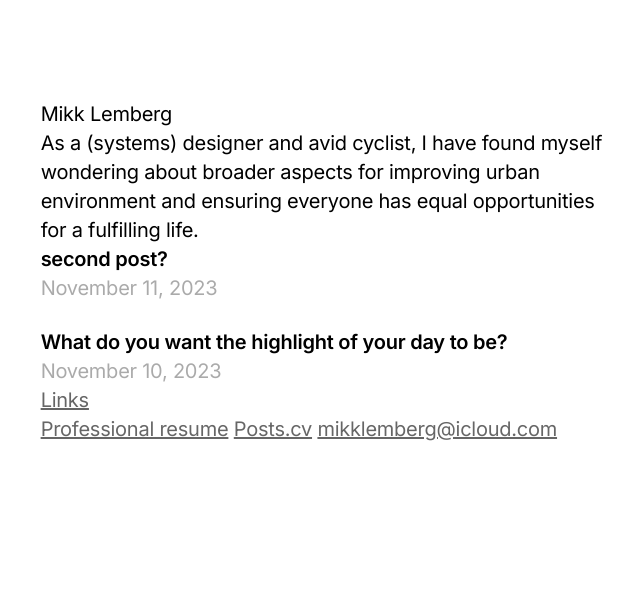
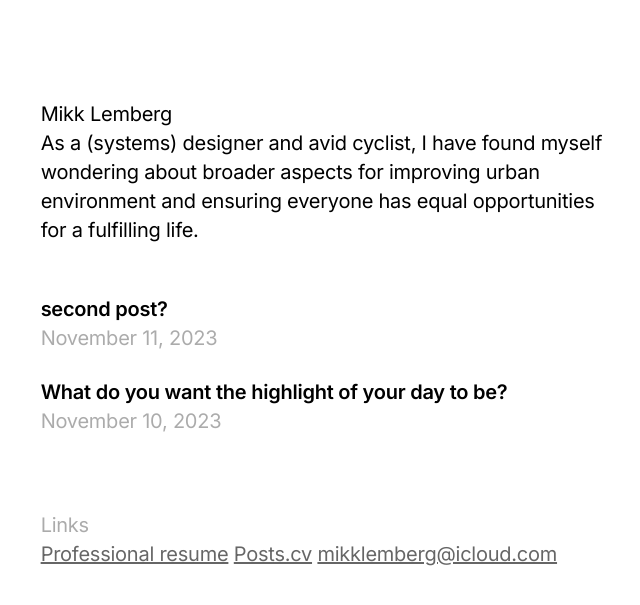
Before and after one commit to mikklemberg/My-personal-notes, a Jekyll site: the page built from README.md, in a window 1280 px wide. Shown: the top 605 px of the page, without its empty margins (311-951 px from the left). Built offline with Jekyll 4.4.1, drawn with Linux system fonts in a browser that asks for light colours; our own code applies the rules of GitHub Pages for plain Markdown files.

Commit message:
Update style.css

```diff
--- a/assets/css/style.css
+++ b/assets/css/style.css
@@ -23,6 +23,7 @@ body, h1, h2, h3, h4, h5, h6, p, a {
 /* Header Styles */
 .header {
     text-align: start;
+    margin-bottom:50px;
 }
 
 .header h1, .post-header h1 {
@@ -31,6 +32,10 @@ body, h1, h2, h3, h4, h5, h6, p, a {
     color: #000;
     line-height: 105%;
 }
+
+.bio p {
+    color: rgba(0, 0, 0, 0.6);
+    }
 
 /* Main page post titles */
 .posts h2 a {
@@ -43,8 +48,7 @@ body, h1, h2, h3, h4, h5, h6, p, a {
 }
 
 .posts time {
-    color: #000;
-    opacity: 0.33;
+    color: rgba(0, 0, 0, 0.33);
 }
 
 /* Spacing between blog posts on main page */
@@ -74,13 +78,28 @@ body, h1, h2, h3, h4, h5, h6, p, a {
     margin-bottom: 75px; /* Space before the footer */
 }
 
+.back-to-posts a{
+    color: rgba(0, 0, 0, 0.6);
+    text-decoration: none;
+}
+
+.back-to-posts a:hover {
+    color: rgba(0, 0, 0, 0.6);
+    text-decoration: underline;
+}
+
 /* Footer Styles */
 .footer {
-    background-color: #fff;
+    display: block;
     position: relative;
+    margin-top: 75px;
 }
 
-.footer p, .footer a {
+.footer p {
+    color: rgba(0, 0, 0, 0.33);
+}
+
+.footer a {
     color: rgba(0, 0, 0, 0.6);
     text-decoration: underline;
 }
```
